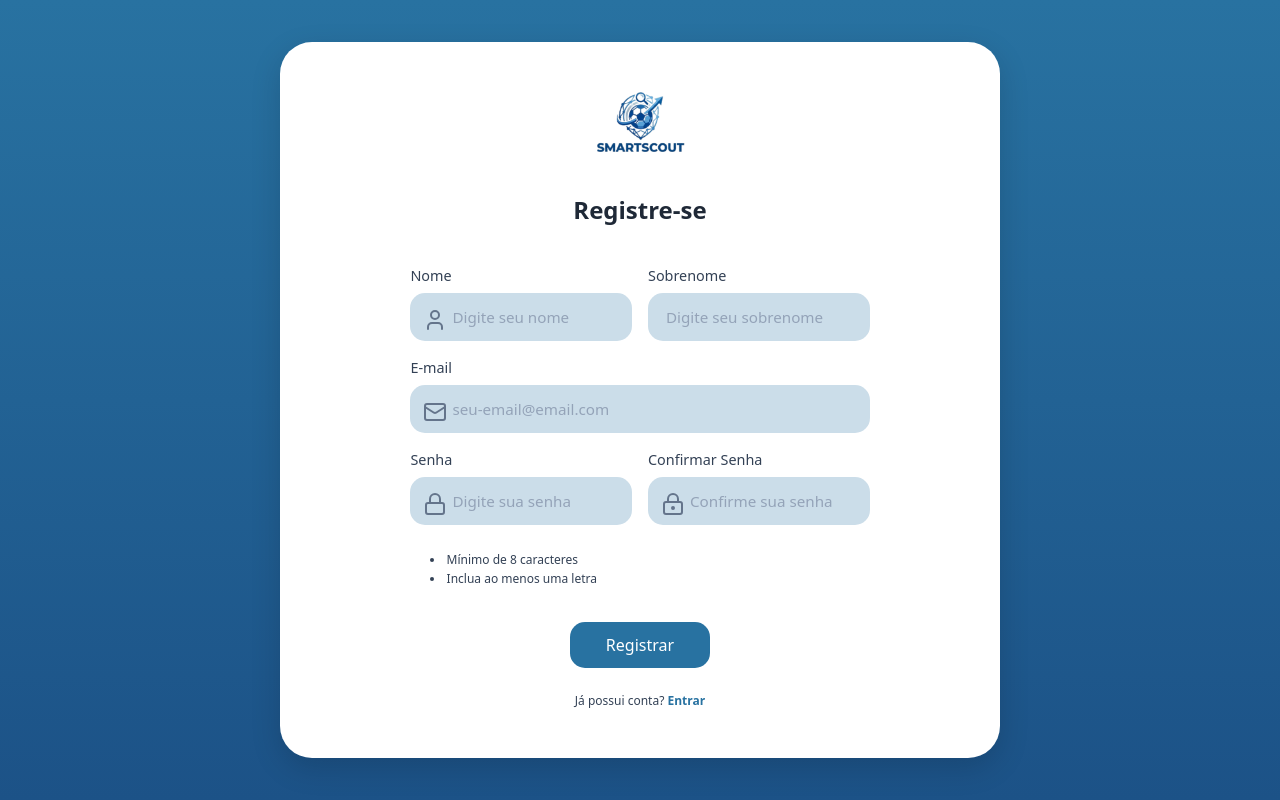
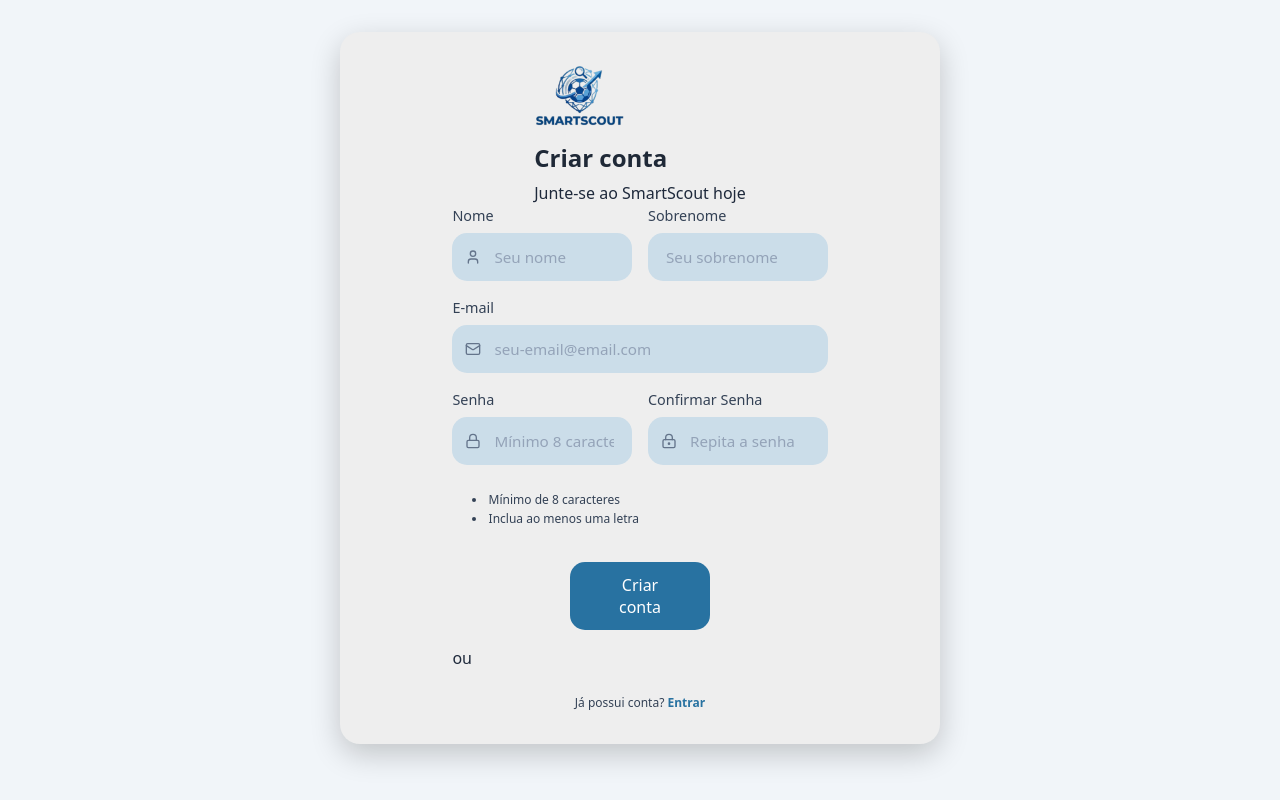
Before and after one commit to pedrofacine/PI_V_ES_TIME-15, a React (Vite) app in the folder frontend/: page /signup in a window 1280 px wide. Built offline with nearby package versions, Linux system fonts and the light colour scheme.

Commit message:
fix: signup tsx

```diff
--- a/frontend/src/pages/SignUp/SignUp.tsx
+++ b/frontend/src/pages/SignUp/SignUp.tsx
@@ -50,12 +50,14 @@ export default function SignUp() {
   }
 
   return (
-    <div className="signup-page bg-gradient">
-      <div className="white-container">
+    <div className="signup-page">
+      <div className="signup-card">
 
-        <img src={logo} className="signup-logo" alt="SmartScout" />
-
-        <h2 className="signup-title">Registre-se</h2>
+        <div className="signup-header">
+          <img src={logo} className="signup-logo" alt="SmartScout" />
+          <h2 className="signup-title">Criar conta</h2>
+          <p className="signup-subtitle">Junte-se ao SmartScout hoje</p>
+        </div>
 
         <form className="signup-form" onSubmit={handleSignUp}>
 
@@ -63,10 +65,10 @@ export default function SignUp() {
             <div className="input-group">
               <label className="input-label">Nome</label>
               <div className="input-wrapper">
-                <span className="input-icon"><User/></span>
+                <span className="input-icon"><User size={16} /></span>
                 <input
                   type="text"
-                  placeholder="Digite seu nome"
+                  placeholder="Seu nome"
                   className="input-base with-icon"
                   value={firstName}
                   onChange={(e) => setFirstName(e.target.value)}
@@ -79,8 +81,8 @@ export default function SignUp() {
               <div className="input-wrapper">
                 <input
                   type="text"
-                  placeholder="Digite seu sobrenome"
-                  className="input-base"
+                  placeholder="Seu sobrenome"
+                  className="input-base no-icon"
                   value={lastName}
                   onChange={(e) => setLastName(e.target.value)}
                 />
@@ -91,7 +93,7 @@ export default function SignUp() {
           <div className="input-group">
             <label className="input-label">E-mail</label>
             <div className="input-wrapper">
-              <span className="input-icon"><Mail/></span>
+              <span className="input-icon"><Mail size={16} /></span>
               <input
                 type="email"
                 placeholder="seu-email@email.com"
@@ -106,10 +108,10 @@ export default function SignUp() {
             <div className="input-group">
               <label className="input-label">Senha</label>
               <div className="input-wrapper">
-                <span className="input-icon"><Lock/></span>
+                <span className="input-icon"><Lock size={16} /></span>
                 <input
                   type="password"
-                  placeholder="Digite sua senha"
+                  placeholder="Mínimo 8 caracteres"
                   className="input-base with-icon"
                   value={password}
                   onChange={(e) => setPassword(e.target.value)}
@@ -120,10 +122,10 @@ export default function SignUp() {
             <div className="input-group">
               <label className="input-label">Confirmar Senha</label>
               <div className="input-wrapper">
-                <span className="input-icon"><LockKeyhole/></span>
+                <span className="input-icon"><LockKeyhole size={16} /></span>
                 <input
                   type="password"
-                  placeholder="Confirme sua senha"
+                  placeholder="Repita a senha"
                   className="input-base with-icon"
                   value={confirmPassword}
                   onChange={(e) => setConfirmPassword(e.target.value)}
@@ -141,9 +143,15 @@ export default function SignUp() {
 
           {error && <p className="signup-error">{error}</p>}
 
-          <button type="submit" className="btn btn-primary signup-button" disabled={loading}>
-            {loading ? "Registrando..." : "Registrar"}
+          <button
+            type="submit"
+            className="btn btn-primary signup-button"
+            disabled={loading}
+          >
+            {loading ? "Criando conta..." : "Criar conta"}
           </button>
+
+          <div className="signup-divider"><span>ou</span></div>
 
           <p className="have-account">
             Já possui conta?{" "}
@@ -153,7 +161,6 @@ export default function SignUp() {
           </p>
 
         </form>
-
       </div>
     </div>
   )
```
